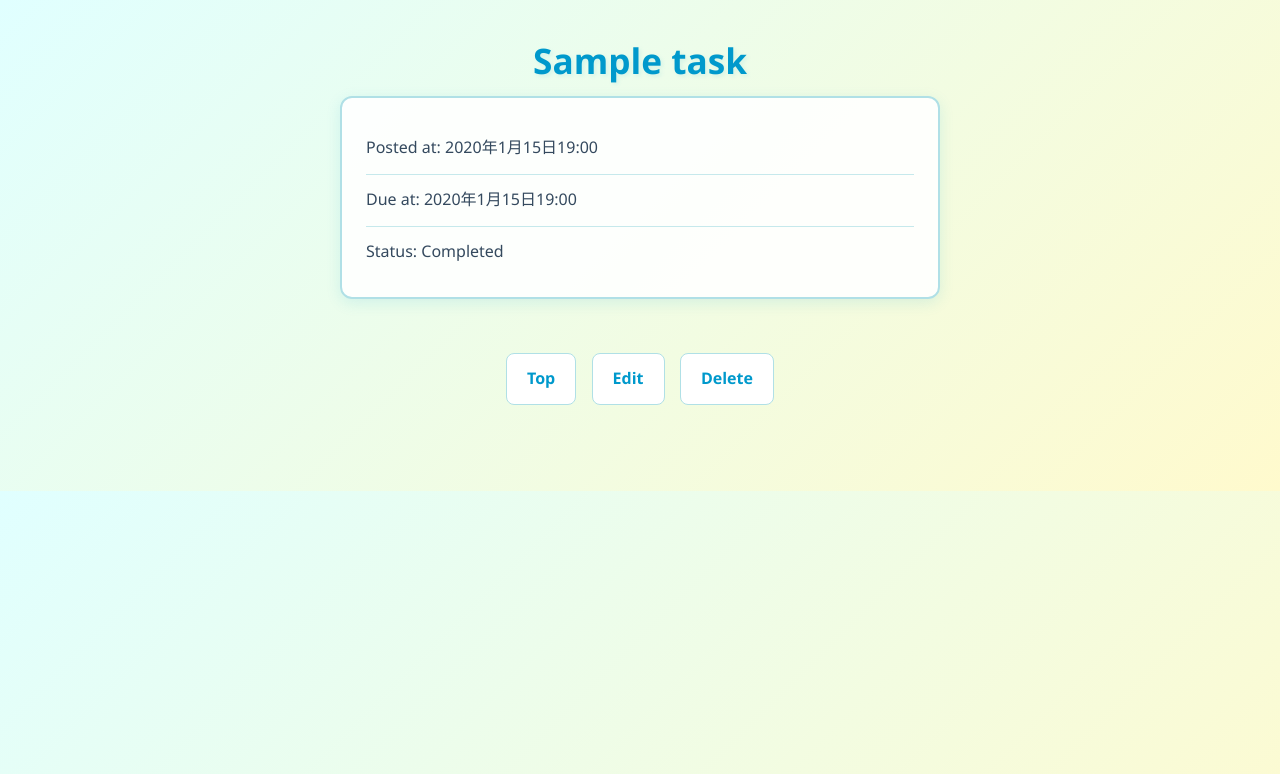
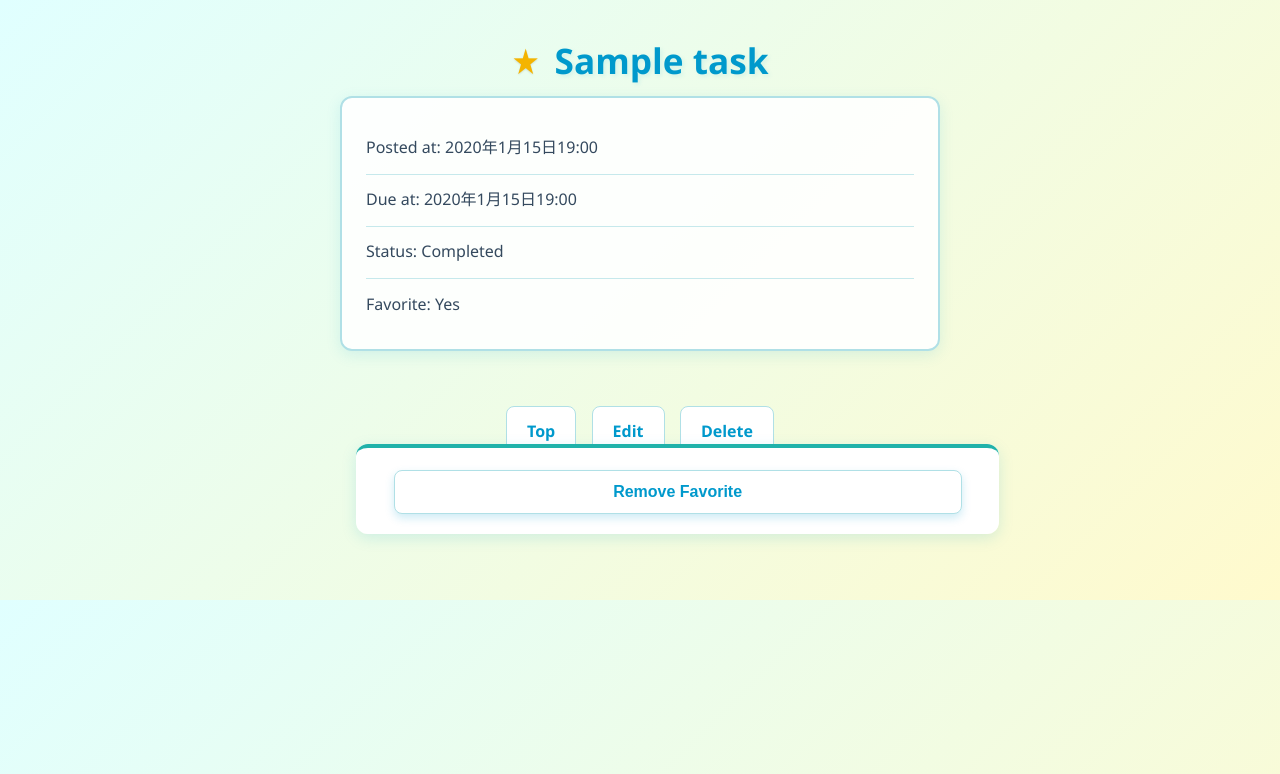
Before and after one commit to rui319420/django-test-exercise, a Django app: page /1/ in a window 1280 px wide. Shown: the top 774 px of the page. Run offline with Django 5.2, Linux system fonts and the light colour scheme; tables that the repository leaves empty hold one stand-in row (values such as "Sample post").

Commit message:
feat: favorite function

```diff
--- a/config/urls.py
+++ b/config/urls.py
@@ -26,4 +26,5 @@ urlpatterns = [
     path('<int:task_id>/update', todo_views.update, name='update'),
     path("<int:task_id>/delete", todo_views.delete, name="delete"),
     path("<int:task_id>/finish", todo_views.finish, name="finish"),
+    path("<int:task_id>/favorite", todo_views.favorite, name="favorite"),
 ]
--- a/todo/models.py
+++ b/todo/models.py
@@ -6,6 +6,7 @@ from django.utils import timezone
 class Task(models.Model):
     title = models.CharField(max_length=100)
     completed = models.BooleanField(default=False)
+    favorite = models.BooleanField(default=False)
     posted_at = models.DateTimeField(default=timezone.now)
     due_at = models.DateTimeField(null=True, blank=True)
 
--- a/todo/static/todo/style.css
+++ b/todo/static/todo/style.css
@@ -169,6 +169,12 @@ div.text h2 a:hover {
   text-decoration: underline;
 }
 
+.favorite-mark {
+  color: #f4b400;
+  margin-right: 0.35rem;
+  text-shadow: 0 1px 2px rgba(0, 0, 0, 0.12);
+}
+
 div.text ul {
   list-style: none;
   padding-left: 0;
--- a/todo/templates/todo/detail.html
+++ b/todo/templates/todo/detail.html
@@ -10,7 +10,7 @@
   </head>
 
   <body>
-    <h1>{{ task.title }}</h1>
+    <h1>{% if task.favorite %}<span class="favorite-mark">★</span> {% endif %}{{ task.title }}</h1>
     <ul>
       <li>Posted at: {{ task.posted_at }}</li>
       {% if task.due_at %}
@@ -21,12 +21,23 @@
       {% else %}
       <li>Status: Not Completed</li>
       {% endif %}
+      {% if task.favorite %}
+      <li>Favorite: Yes</li>
+      {% else %}
+      <li>Favorite: No</li>
+      {% endif %}
     </ul>
 
     <div>
       <a href="{% url 'index' %}">Top</a>
       <a href="{% url 'update' task.id %}">Edit</a>
       <a href="{% url 'delete' task.id %}">Delete</a>
+      <form action="{% url 'favorite' task.id %}" method="post" style="display: inline;">
+        {% csrf_token %}
+        <button type="submit">
+          {% if task.favorite %}Remove Favorite{% else %}Add Favorite{% endif %}
+        </button>
+      </form>
       {% if not task.completed %}
       <form action="{% url 'finish' task.id %}" method="post" style="display: inline;">
         {% csrf_token %}
--- a/todo/views.py
+++ b/todo/views.py
@@ -14,12 +14,19 @@ def index(request):
         )
         task.save()
 
+    tasks = Task.objects.all()
+    if request.GET.get("favorite") == "1":
+        tasks = tasks.filter(favorite=True)
+
     if request.GET.get("order") == "due":
-        tasks = Task.objects.order_by("due_at")
+        tasks = tasks.order_by("due_at")
     else:
-        tasks = Task.objects.order_by("-posted_at")
+        tasks = tasks.order_by("-posted_at")
 
-    context = {"tasks": tasks}
+    context = {
+        "tasks": tasks,
+        "show_favorites_only": request.GET.get("favorite") == "1",
+    }
     return render(request, "todo/index.html", context)
 
 
@@ -39,14 +46,14 @@ def update(request, task_id):
         task = Task.objects.get(pk=task_id)
     except Task.DoesNotExist:
         raise Http404("Task does not exist")
-    if request.method == "POST":
-        task.title = request.POST["title"]
-        task.due_at = make_aware(parse_datetime(request.POST["due_at"]))
+    if request.method == 'POST':
+        task.title = request.POST['title']
+        task.due_at = make_aware(parse_datetime(request.POST['due_at']))
         task.save()
-        return redirect("detail", task_id=task_id)
+        return redirect(detail, task_id)
 
     context = {
-        "task": task,
+        'task' : task
     }
     return render(request, "todo/edit.html", context)
 
@@ -54,7 +61,7 @@ def delete(request, task_id):
     try:
         task = Task.objects.get(pk=task_id)
     except Task.DoesNotExist:
-        raise Http404("Task does not exist")
+        raise Http404("Task dose not exist")
     task.delete()
     return redirect("index")
 
@@ -67,3 +74,16 @@ def finish(request, task_id):
         task.completed = True
         task.save()
     return redirect("detail", task_id=task_id)
+
+
+def favorite(request, task_id):
+    try:
+        task = Task.objects.get(pk=task_id)
+    except Task.DoesNotExist:
+        raise Http404("Task does not exist")
+
+    if request.method == "POST":
+        task.favorite = not task.favorite
+        task.save()
+
+    return redirect("detail", task_id=task_id)
```
Also changed, not shown: todo/templates/todo/index.html (+10 -1 lines), todo/tests.py (+45 -0 lines), todo/migrations/0002_task_favorite.py (added).
